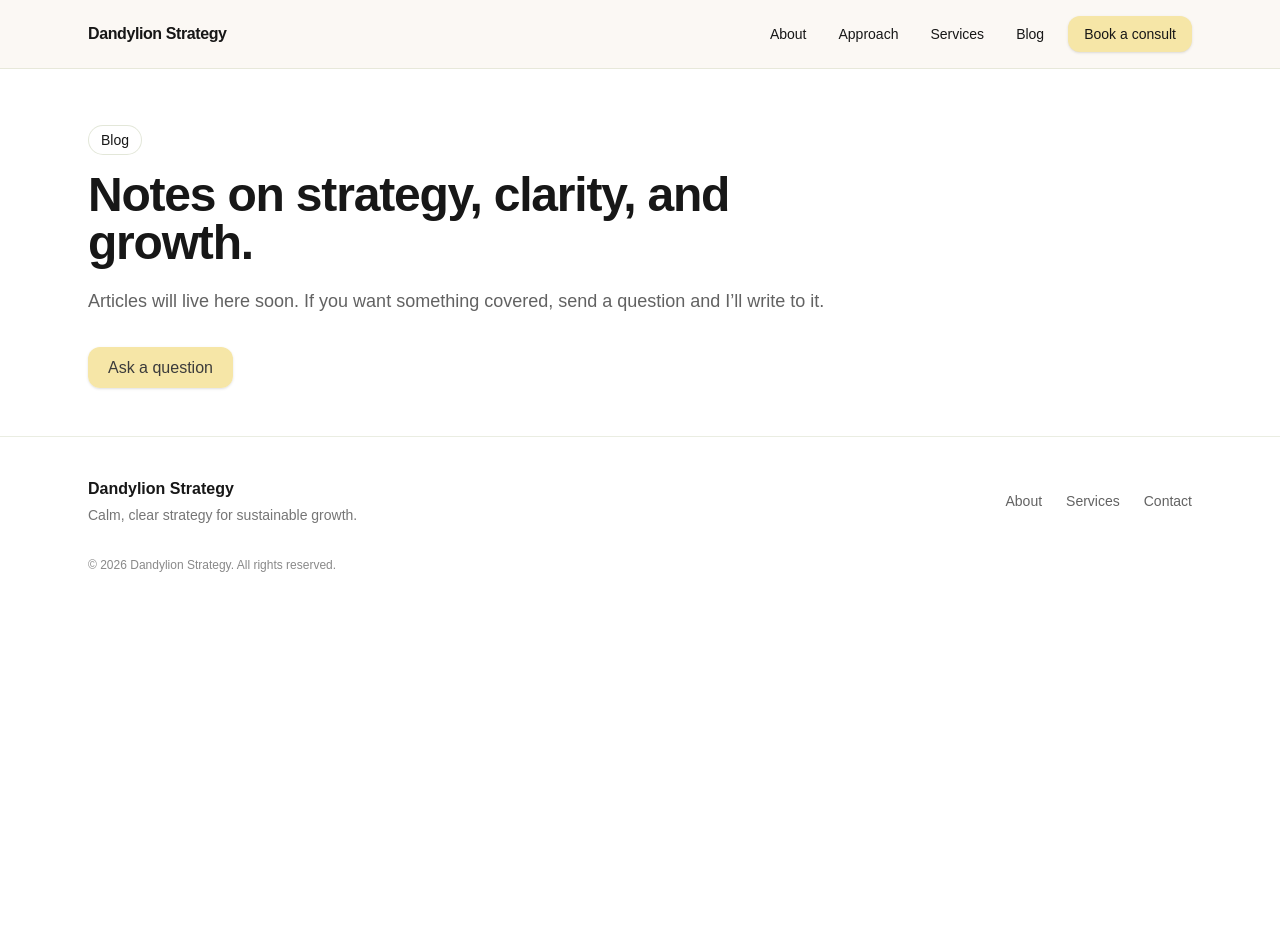
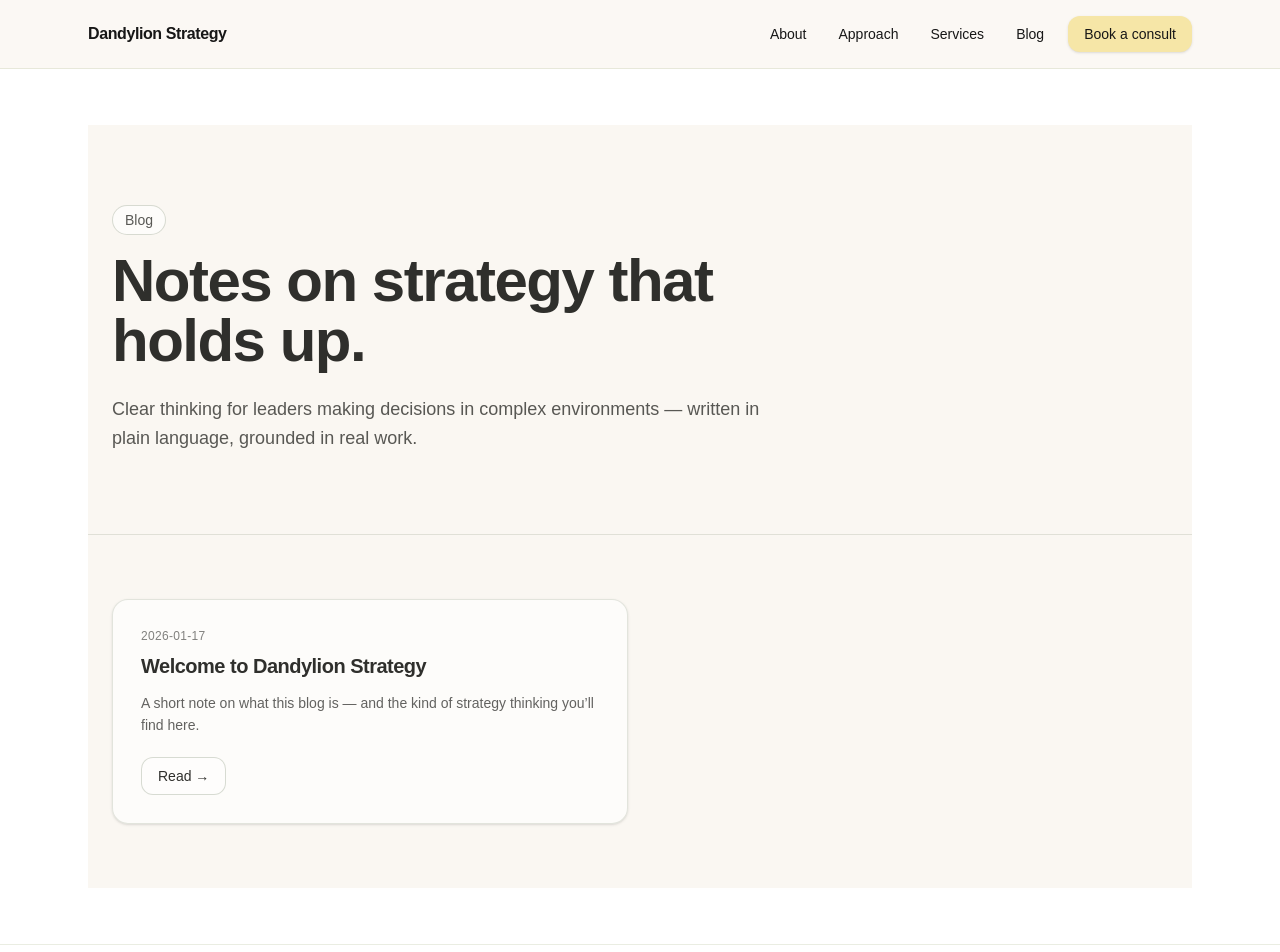
Before and after one commit to DandylionNZ/dandylion-final, a Next.js app: page /blog in a window 1280 px wide. Shown: the top 952 px of the page. Before the commit the page ends 800 px from the top, so only its background shows below. Built offline with nearby package versions, Linux system fonts and the light colour scheme.

Commit message:
Add blog

```diff
--- /dev/null
+++ b/app/blog/[slug]/page.tsx
@@ -0,0 +1,54 @@
+import Link from "next/link";
+import { notFound } from "next/navigation";
+import { getAllPosts, getPostBySlug } from "@/lib/posts";
+
+export async function generateStaticParams() {
+  const posts = getAllPosts();
+  return posts.map((p) => ({ slug: p.slug }));
+}
+
+export default function BlogPostPage({
+  params,
+}: {
+  params: { slug: string };
+}) {
+  const post = getPostBySlug(params.slug);
+
+  if (!post) return notFound();
+
+  return (
+    <main className="bg-[#FAF7F2] text-[#2F2F2C]">
+      <section className="border-b border-[#8F9B85]/25">
+        <div className="mx-auto max-w-3xl px-6 py-14 sm:py-16">
+          <Link
+            href="/blog"
+            className="text-sm text-[#2F2F2C]/70 hover:text-[#2F2F2C]"
+          >
+            ← Back to Blog
+          </Link>
+
+          <div className="mt-6 text-xs uppercase tracking-wide text-[#2F2F2C]/60">
+            {post.date}
+          </div>
+
+          <h1 className="mt-3 text-3xl font-semibold tracking-tight md:text-5xl">
+            {post.title}
+          </h1>
+
+          {post.excerpt ? (
+            <p className="mt-5 text-lg leading-relaxed text-[#2F2F2C]/80">
+              {post.excerpt}
+            </p>
+          ) : null}
+        </div>
+      </section>
+
+      <article className="mx-auto max-w-3xl px-6 py-14">
+        <div
+          className="prose prose-neutral max-w-none prose-headings:tracking-tight prose-a:text-[#2F2F2C] prose-a:underline"
+          dangerouslySetInnerHTML={{ __html: post.contentHtml }}
+        />
+      </article>
+    </main>
+  );
+}
--- a/app/blog/page.tsx
+++ b/app/blog/page.tsx
@@ -1,29 +1,78 @@
 import Link from "next/link";
+import { getAllPosts } from "@/lib/posts";
 
-export default function BlogIndexPage() {
+export const metadata = {
+  title: "Blog | Dandylion Strategy",
+  description:
+    "Practical strategy thinking for leaders navigating growth, change, and complexity.",
+};
+
+export default function BlogIndex() {
+  const posts = getAllPosts();
+
   return (
-    <div className="max-w-3xl">
-      <p className="mb-4 inline-flex items-center rounded-full border border-[#B8C4A0]/40 bg-white/60 px-3 py-1 text-sm">
+    <main className="bg-[#FAF7F2] text-[#2F2F2C]">
+      <section className="border-b border-[#8F9B85]/25">
+        <div className="mx-auto max-w-6xl px-6 py-16 sm:py-20">
+          <p className="mb-4 inline-flex items-center rounded-full border border-[#8F9B85]/35 bg-white/60 px-3 py-1 text-sm text-[#2F2F2C]/80">
             Blog
           </p>
 
-      <h1 className="text-4xl font-semibold tracking-tight md:text-5xl">
-        Notes on strategy, clarity, and growth.
+          <h1 className="max-w-3xl text-4xl font-semibold tracking-tight md:text-6xl">
+            Notes on strategy that holds up.
           </h1>
 
-      <p className="mt-5 text-lg leading-relaxed text-[#3B3B3B]/80">
-        Articles will live here soon. If you want something covered, send a
-        question and I’ll write to it.
+          <p className="mt-6 max-w-2xl text-lg leading-relaxed text-[#2F2F2C]/80">
+            Clear thinking for leaders making decisions in complex environments —
+            written in plain language, grounded in real work.
           </p>
+        </div>
+      </section>
 
-      <div className="mt-10">
+      <section className="mx-auto max-w-6xl px-6 py-16">
+        {posts.length === 0 ? (
+          <div className="rounded-2xl border border-[#8F9B85]/25 bg-white/60 p-8 text-[#2F2F2C]/80">
+            No posts yet.
+          </div>
+        ) : (
+          <div className="grid gap-6 md:grid-cols-2">
+            {posts.map((post) => (
+              <article
+                key={post.slug}
+                className="rounded-2xl border border-[#8F9B85]/25 bg-white/60 p-7 shadow-sm"
+              >
+                <div className="text-xs uppercase tracking-wide text-[#2F2F2C]/60">
+                  {post.date}
+                </div>
+
+                <h2 className="mt-2 text-xl font-semibold tracking-tight">
                   <Link
-          href="/contact"
-          className="rounded-xl bg-[#F6E6A7] px-5 py-3 font-medium text-[#3B3B3B] shadow-sm hover:opacity-90"
+                    href={`/blog/${post.slug}`}
+                    className="hover:underline"
                   >
-          Ask a question
+                    {post.title}
+                  </Link>
+                </h2>
+
+                {post.excerpt ? (
+                  <p className="mt-3 text-sm leading-relaxed text-[#2F2F2C]/75">
+                    {post.excerpt}
+                  </p>
+                ) : null}
+
+                <div className="mt-5">
+                  <Link
+                    href={`/blog/${post.slug}`}
+                    className="inline-flex rounded-xl border border-[#8F9B85]/35 bg-white/40 px-4 py-2 text-sm font-medium text-[#2F2F2C] hover:bg-white"
+                  >
+                    Read →
                   </Link>
                 </div>
+              </article>
+            ))}
           </div>
+        )}
+      </section>
+    </main>
   );
 }
--- a/content/posts/welcome-to-dandylion-strategy.md
+++ b/content/posts/welcome-to-dandylion-strategy.md
@@ -1,17 +1,17 @@
 ---
 title: "Welcome to Dandylion Strategy"
-description: "What we mean by strategic clarity—and why it matters."
-date: "2026-01-12"
-category: "Strategy"
+date: "2026-01-17"
+excerpt: "A short note on what this blog is — and the kind of strategy thinking you’ll find here."
 ---
 
-Strategy doesn’t need to feel heavy.
+Strategy shouldn’t feel like noise.
 
-At its best, strategy is a tool for **better decisions**: what to focus on, what to stop, and what will move the needle most.
+This space is for clear thinking — the kind that helps leaders make decisions when complexity, change, or scrutiny makes direction hard to see.
 
-At Dandylion Strategy, we work with leaders who want:
-- clarity over complexity
-- decisions over documents
-- momentum without noise
+Over time I’ll share:
+- how to get clarity quickly (without oversimplifying)
+- how to make decisions that hold up under pressure
+- how communications strategy supports credibility and execution
+- practical tools you can actually use
 
-If you’re building something meaningful and want the next step to feel clear, you’re in the right place.
+If you’re navigating something important and want calm, grounded support, you can reach me via the contact page.
--- a/lib/posts.ts
+++ b/lib/posts.ts
@@ -4,55 +4,57 @@ import matter from "gray-matter";
 import { remark } from "remark";
 import html from "remark-html";
 
-const postsDirectory = path.join(process.cwd(), "content/posts");
+const postsDirectory = path.join(process.cwd(), "content", "posts");
 
-export type PostMeta = {
+export type Post = {
   slug: string;
   title: string;
-  description: string;
   date: string;
-  category?: string;
+  excerpt?: string;
+  contentHtml: string;
 };
 
-export function getAllPosts(): PostMeta[] {
+export function getAllPosts(): Omit<Post, "contentHtml">[] {
   if (!fs.existsSync(postsDirectory)) return [];
 
-  const files = fs.readdirSync(postsDirectory).filter((f) => f.endsWith(".md"));
+  const fileNames = fs.readdirSync(postsDirectory);
 
-  const posts = files.map((file) => {
-    const slug = file.replace(/\.md$/, "");
-    const fullPath = path.join(postsDirectory, file);
+  const posts = fileNames
+    .filter((name) => name.endsWith(".md"))
+    .map((fileName) => {
+      const slug = fileName.replace(/\.md$/, "");
+      const fullPath = path.join(postsDirectory, fileName);
       const fileContents = fs.readFileSync(fullPath, "utf8");
+
       const { data } = matter(fileContents);
 
       return {
         slug,
         title: String(data.title ?? slug),
-      description: String(data.description ?? ""),
         date: String(data.date ?? ""),
-      category: data.category ? String(data.category) : undefined,
+        excerpt: data.excerpt ? String(data.excerpt) : "",
       };
-  });
+    })
+    .sort((a, b) => (a.date < b.date ? 1 : -1));
 
-  return posts.sort((a, b) => (a.date < b.date ? 1 : -1));
+  return posts;
 }
 
-export async function getPostBySlug(slug: string): Promise<{ meta: PostMeta; contentHtml: string }> {
+export function getPostBySlug(slug: string): Post | null {
   const fullPath = path.join(postsDirectory, `${slug}.md`);
+  if (!fs.existsSync(fullPath)) return null;
+
   const fileContents = fs.readFileSync(fullPath, "utf8");
-
   const { data, content } = matter(fileContents);
 
-  const processed = await remark().use(html).process(content);
+  const processed = remark().use(html).processSync(content);
   const contentHtml = processed.toString();
 
-  const meta: PostMeta = {
+  return {
     slug,
     title: String(data.title ?? slug),
-    description: String(data.description ?? ""),
     date: String(data.date ?? ""),
-    category: data.category ? String(data.category) : undefined,
+    excerpt: data.excerpt ? String(data.excerpt) : "",
+    contentHtml,
   };
-
-  return { meta, contentHtml };
 }
```
Lines whose indentation alone changed are shown as unchanged.
